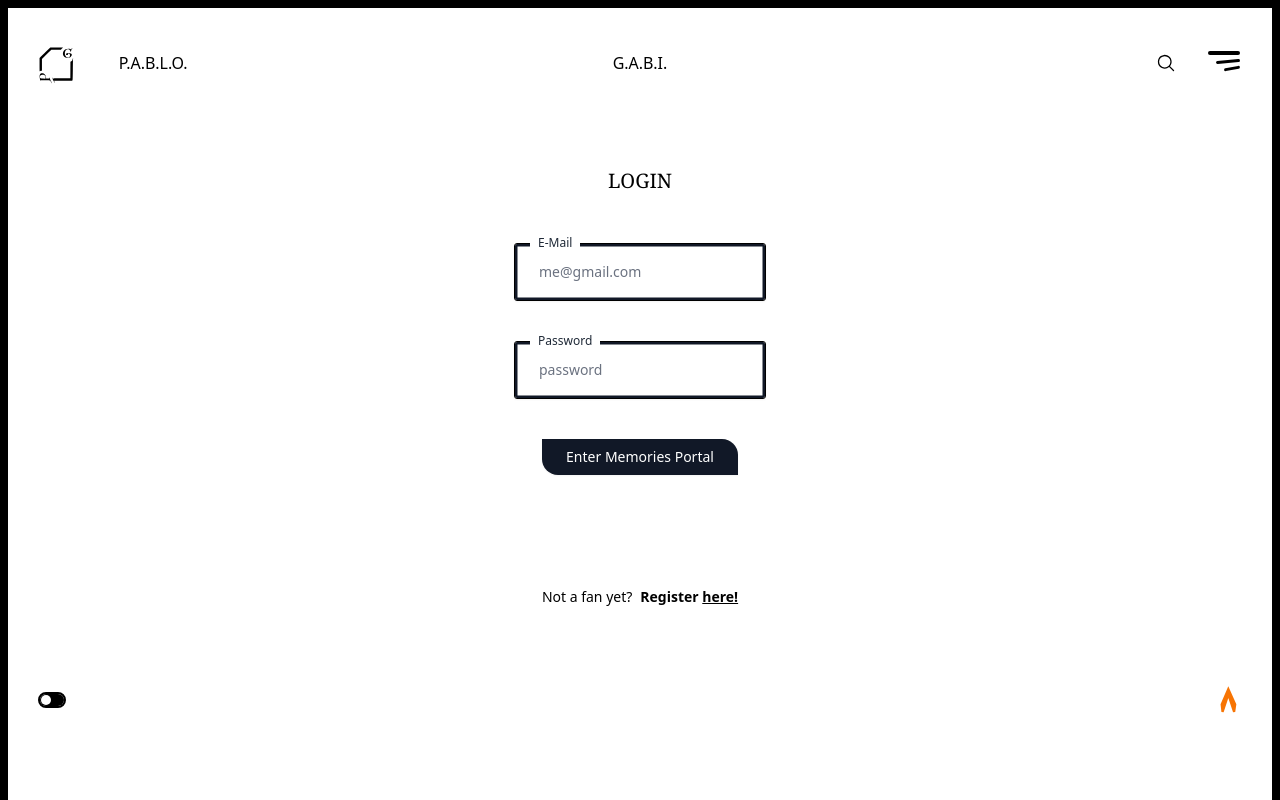
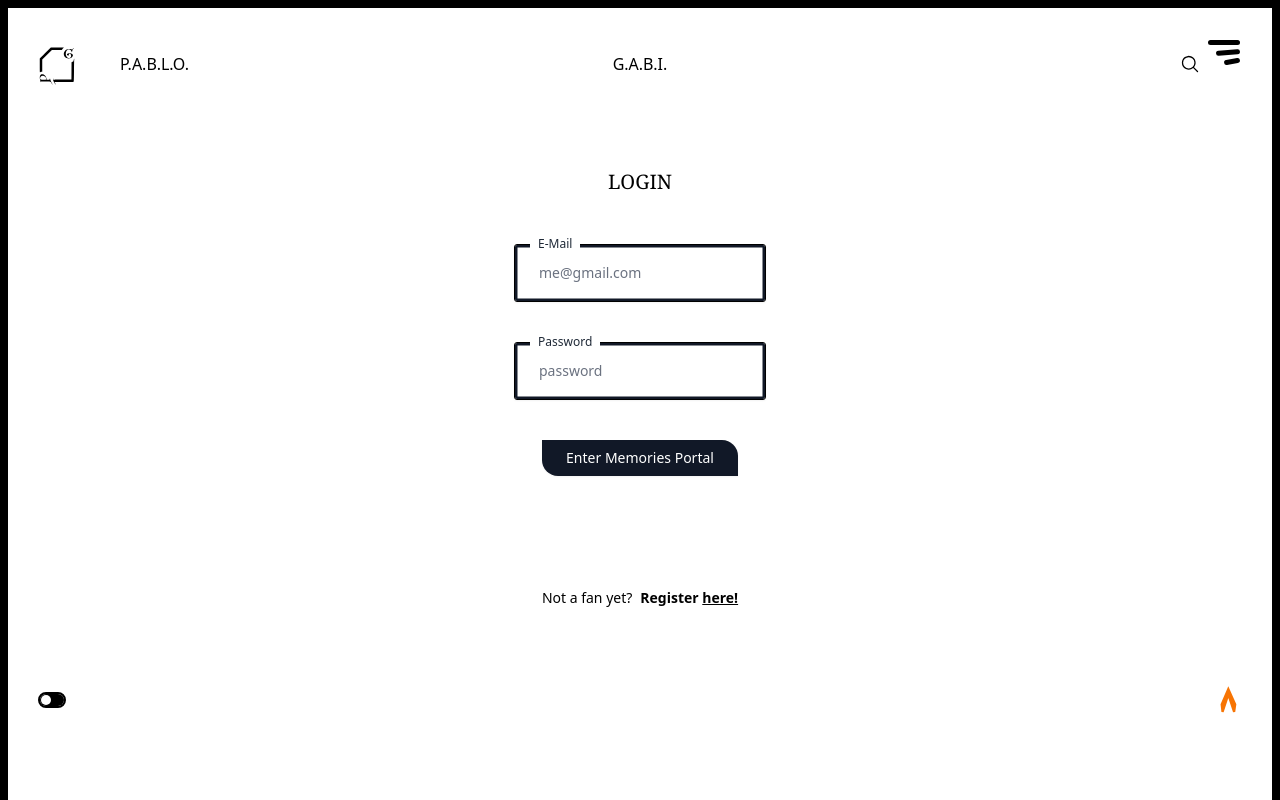
Before and after one commit to Lucarte/vite-memories, a React (Vite) app: page /login in a window 1280 px wide. Built offline with nearby package versions, Linux system fonts and the light colour scheme.

Commit message:
homeLayout works

```diff
--- a/src/partials/Header.tsx
+++ b/src/partials/Header.tsx
@@ -1,13 +1,15 @@
 import { MagnifyingGlassIcon, XMarkIcon } from "@heroicons/react/24/solid";
 import MenuBarsIcon from "../components/MenuBarsIcon";
 import { useEffect, useState } from "react";
-import Nav from "./Nav";
 import { useTheme } from "../context/ThemeContext";
 import { Link } from "react-router-dom";
+import { navigation } from "../utils/navigation";
+import classNames from "classnames";
 
 const Header = () => {
 	const [isMenuOpen, setIsMenuOpen] = useState(false);
 	const { enabled } = useTheme();
+
 	const handleClick = () => {
 		setIsMenuOpen(!isMenuOpen);
 	};
@@ -26,160 +28,81 @@ const Header = () => {
 				{/* Logo in mobile && Logo and Name description other sizes */}
 				<div className='flex items-center justify-start md:min-w-48'>
 					<Link to='/' className='-ml-2'>
-						{/* <a href='#' className='-ml-2'> */}
 						{enabled ? (
-							<svg
-								xmlns='http://www.w3.org/2000/svg'
-								width='35.993'
-								height='35.391'
-								viewBox='0 0 299.993 271.391'>
-								<g
-									id='Group_4'
-									data-name='Group 4'
-									transform='translate(4.353 15)'>
-									<text
-										id='P'
-										transform='translate(8.647 64)'
-										fill='#fff'
-										font-size='80'
-										font-family='Luminari-Regular, Luminari'>
-										<tspan x='0' y='0'>
-											P
-										</tspan>
-									</text>
-									<path
-										id='Line_10'
-										data-name='Line 10'
-										d='M174.823,5H0A5,5,0,0,1-5,0,5,5,0,0,1,0-5H174.823a5,5,0,0,1,5,5A5,5,0,0,1,174.823,5Z'
-										transform='translate(22.5 248.5)'
-										fill='#fff'
-									/>
-									<path
-										id='Line_12'
-										data-name='Line 12'
-										d='M99.2,90.192a4.98,4.98,0,0,1-3.255-1.207L-3.258,3.793a5,5,0,0,1-.536-7.051,5,5,0,0,1,7.051-.536l99.2,85.192a5,5,0,0,1-3.26,8.793Z'
-										transform='translate(176.323 9.5)'
-										fill='#fff'
-									/>
-									<path
-										id='Line_14'
-										data-name='Line 14'
-										d='M0,162H-.006A5,5,0,0,1-5,156.994l.177-157A5,5,0,0,1,.182-5,5,5,0,0,1,5.177.006L5,157.006A5,5,0,0,1,0,162Z'
-										transform='translate(22.323 88.5)'
-										fill='#fff'
-									/>
-									<text
-										id='G'
-										transform='matrix(-0.052, 0.999, -0.999, -0.052, 216.749, 190.341)'
-										fill='#fff'
-										font-size='80'
-										font-family='Luminari-Regular, Luminari'>
-										<tspan x='0' y='0'>
-											G
-										</tspan>
-									</text>
-									<path
-										id='Path_24'
-										data-name='Path 24'
-										d='M0,94.281a5,5,0,0,1-5-5V0A5,5,0,0,1,0-5,5,5,0,0,1,5,0V89.281A5,5,0,0,1,0,94.281Z'
-										transform='translate(276 95)'
-										fill='#fff'
-									/>
-									<path
-										id='Path_25'
-										data-name='Path 25'
-										d='M0,104.28a5,5,0,0,1-5-5V0A5,5,0,0,1,0-5,5,5,0,0,1,5,0V99.28A5,5,0,0,1,0,104.28Z'
-										transform='translate(176.64 9.64) rotate(90)'
-										fill='#fff'
-									/>
-								</g>
-							</svg>
+							<img
+								src='../src/assets/LogoWhiteHome.svg'
+								className='w-12'
+								alt='Logo White'
+							/>
 						) : (
-							// <img src='../src/assets/LogoPathWhite.svg' alt='' />
-							<svg
-								version='1.0'
-								xmlns='http://www.w3.org/2000/svg'
-								width='35.000000pt'
-								height='35.000000pt'
-								viewBox='0 0 272.000000 270.000000'
-								preserveAspectRatio='xMidYMid meet'>
-								<g
-									transform='translate(0.000000,270.000000) scale(0.100000,-0.100000)'
-									fill='#000000'
-									stroke='none'>
-									<path
-										d='M821 2039 c-135 -133 -276 -272 -313 -309 l-68 -68 0 -384 c0 -212 3
-												-387 6 -391 3 -3 23 3 42 14 20 10 49 19 64 19 l28 0 0 343 0 343 274 267 274
-												267 279 0 280 0 32 45 c17 24 45 52 61 61 16 10 27 21 24 26 -3 4 -170 8 -371
-												8 l-366 0 -246 -241z'
-									/>
-									<path
-										d='M2324 2227 c-11 -14 -24 -33 -29 -42 -10 -17 -13 -17 -64 0 -77 25
-												-198 17 -267 -18 -208 -106 -217 -389 -15 -480 71 -32 190 -30 256 4 63 34
-												105 85 112 138 5 36 2 44 -29 75 -45 45 -123 63 -202 46 -58 -12 -106 -42
-												-106 -66 0 -38 66 -66 114 -48 14 5 14 8 0 29 -39 60 55 92 98 34 25 -34 34
-												-100 18 -139 -31 -74 -133 -95 -207 -41 -88 64 -116 228 -60 344 38 76 83 107
-												154 107 44 0 58 -5 88 -31 40 -35 65 -77 65 -109 0 -37 18 -21 25 23 9 54 40
-												125 67 155 15 16 19 25 11 33 -7 7 -16 3 -29 -14z'
-									/>
-									<path
-										d='M2370 1598 c-6 -24 -14 -56 -18 -73 -5 -23 -19 -36 -59 -55 l-52 -25
-												-3 -485 -3 -485 -493 -1 c-350 -1 -497 -5 -505 -13 -20 -20 -27 -12 -27 29 0
-												23 -5 40 -11 40 -8 0 -10 -18 -7 -53 4 -41 18 -75 68 -162 76 -131 68 -120 77
-												-111 4 4 -6 32 -22 63 -17 31 -31 59 -33 62 -1 3 236 6 528 6 495 0 530 1 547
-												18 17 16 18 60 24 630 3 337 9 622 13 635 5 14 4 22 -2 22 -6 0 -16 -19 -22
-												-42z'
-									/>
-									<path
-										d='M508 755 c-60 -33 -88 -173 -53 -270 8 -22 15 -71 16 -110 1 -38 4
-												-60 6 -47 3 13 16 27 29 33 32 11 386 11 478 -1 79 -10 87 -17 133 -112 27
-												-55 43 -72 43 -46 0 7 -23 52 -51 102 -30 52 -58 118 -68 158 -17 71 -31 89
-												-31 39 0 -36 -12 -41 -111 -41 l-79 0 0 58 c-1 97 -57 189 -142 233 -44 23
-												-131 25 -170 4z m162 -76 c96 -21 146 -95 121 -180 l-12 -41 -141 4 c-133 3
-												-141 5 -159 27 -31 38 -26 103 12 146 45 51 92 63 179 44z'
-									/>
-								</g>
-							</svg>
+							<img
+								src='../src/assets/MemoriesLogoBlack.svg'
+								className='w-12'
+								alt='Logo Black'
+							/>
 						)}
 					</Link>
-					{/* </a> */}
-					<p className='hidden md:block md:ml-10'>
-						{/* B.R.U.N.N.I.S. */}
-						{/* G.A.B.I. */}
-						P.A.B.L.O.
-					</p>
+					<p className='hidden md:block md:ml-10'>P.A.B.L.O.</p>
 				</div>
-				{/* Lupe in mobile && h1-tag in other sizes */}
+				{/* Search icon in mobile && h1-tag in other sizes */}
 				<div className='flex justify-center'>
 					<div className='block md:hidden'>
 						<MagnifyingGlassIcon className='w-5 h-5 mr-4' />
 					</div>
 					<div className='hidden md:block'>
-						{/* <p>A.L.L..P.O.S.T.S</p> */}
 						<p>G.A.B.I.</p>
-						{/* <p>P.A.B.L.O.</p> */}
 					</div>
 				</div>
-				{/* Menu in mobile && Menu and Lupe in other sizes */}
+				{/* Menu in mobile && Menu and Search icon in other sizes */}
 				<div className='flex items-center justify-end md:min-w-48'>
 					<MagnifyingGlassIcon className='hidden w-5 h-5 md:block md:mr-10' />
-					<button type='button' onClick={handleClick} className='z-50'>
-						{isMenuOpen ? (
-							<XMarkIcon
-								className={`${
-									enabled
-										? "text-white hover:bg-white hover:text-black"
-										: "text-black hover:bg-black hover:text-white"
-								} absolute top-0 right-0 w-20 h-20 rounded-sm`}
-								aria-hidden='true'
-							/>
-						) : (
-							<MenuBarsIcon />
-						)}
+					<button
+						type='button'
+						onClick={handleClick}
+						className={`${
+							enabled ? "text-black" : "text-white"
+						} absolute top-0 right-0 w-16 h-16 font-bold text-2xl pt-10 pr-10 rounded-sm cursor-pointer`}
+						aria-hidden='true'>
+						{isMenuOpen ? <span>X</span> : <MenuBarsIcon />}
 					</button>
 				</div>
 			</header>
-			{isMenuOpen && <Nav onClick={() => setIsMenuOpen(false)} />}
+			{isMenuOpen && (
+				<nav
+					className={`${
+						enabled ? "bg-white text-black" : "bg-black text-white"
+					} absolute top-0 right-0 z-50 flex flex-col justify-center w-full h-full px-12 overflow-auto shadow-md lg:w-1/2`}>
+					<button
+						type='button'
+						onClick={handleClick}
+						className={`${
+							enabled ? "text-black" : "text-white"
+						} absolute top-0 right-0 w-16 h-16 font-bold text-2xl pt-10 pr-10 rounded-sm cursor-pointer`}
+						aria-hidden='true'>
+						X
+					</button>
+
+					{navigation.map((item) => (
+						<Link
+							key={item.name}
+							to={item.href}
+							aria-current={item.current ? "page" : undefined}
+							onClick={handleClick}
+							className={classNames(
+								item.current
+									? enabled
+										? "bg-black text-white"
+										: "bg-white text-black"
+									: enabled
+									? "hover:text-white hover:bg-black hover:text-right"
+									: "hover:text-black hover:bg-white hover:text-right",
+								"block font-titles rounded-md py-2 px-3 text-2xl uppercase font-medium"
+							)}>
+							{item.name}
+						</Link>
+					))}
+				</nav>
+			)}
 		</>
 	);
 };
--- /dev/null
+++ b/src/utils/navigation.ts
@@ -0,0 +1,26 @@
+export const navigation = [
+	{ name: "Brunnis", href: "/memories/{kid}", page: "Brunnis", current: false },
+	{ name: "Pablo", href: "/pablo", page: "Pablo", current: false },
+	{
+		name: "Gabriella",
+		href: "/gabriella",
+		page: "Gabriella",
+		current: false,
+	},
+	{
+		name: "Memories",
+		href: "/memories",
+		page: "AllMemories",
+		current: false,
+	},
+	{
+		name: "Title List",
+		href: "/memories/{title}",
+		page: "TitleList",
+		current: false,
+	},
+	{ name: "My Profile", href: "/fan/{id}", page: "MyProfile", current: false },
+	{ name: "Search", href: "/search", page: "Search", current: false },
+	{ name: "Login", href: "/login", page: "Login", current: false },
+	{ name: "Register", href: "/registration", page: "Register", current: false },
+];
```
Also changed, not shown: src/layouts/HomeLayout.tsx (+49 -15 lines).
